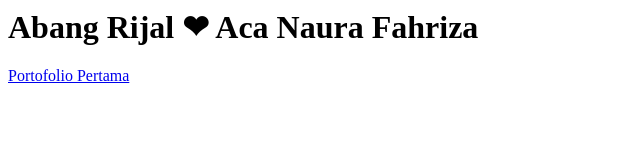
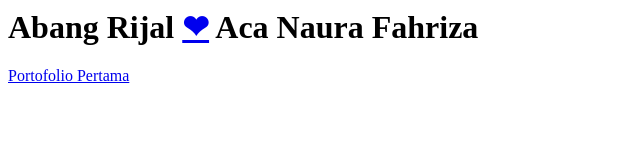
Before and after one commit to rijalashshoff/rijalashshoff.github.io, a plain HTML site: page index.html in a window 1280 px wide. Shown: the full height of the page, 0-640 px from the left. Drawn offline with Linux system fonts and the light colour scheme.

Commit message:
LOVE BANGET

```diff
--- a/index.html
+++ b/index.html
@@ -3,7 +3,7 @@
   <title>Rijal Ash Shoff</title>
 </head>
 <body>
-  <h1>Abang Rijal <span>&#10084;</span> Aca Naura Fahriza</h1>
+  <h1>Abang Rijal <a href="https://rijalashsohff.github.io/port1/index.html"><span>&#10084;</span></a> Aca Naura Fahriza</h1>
   <a href="https://rijalashshoff.github.io/port1/index.html">Portofolio Pertama</a>
  </body>
  </html>
```
